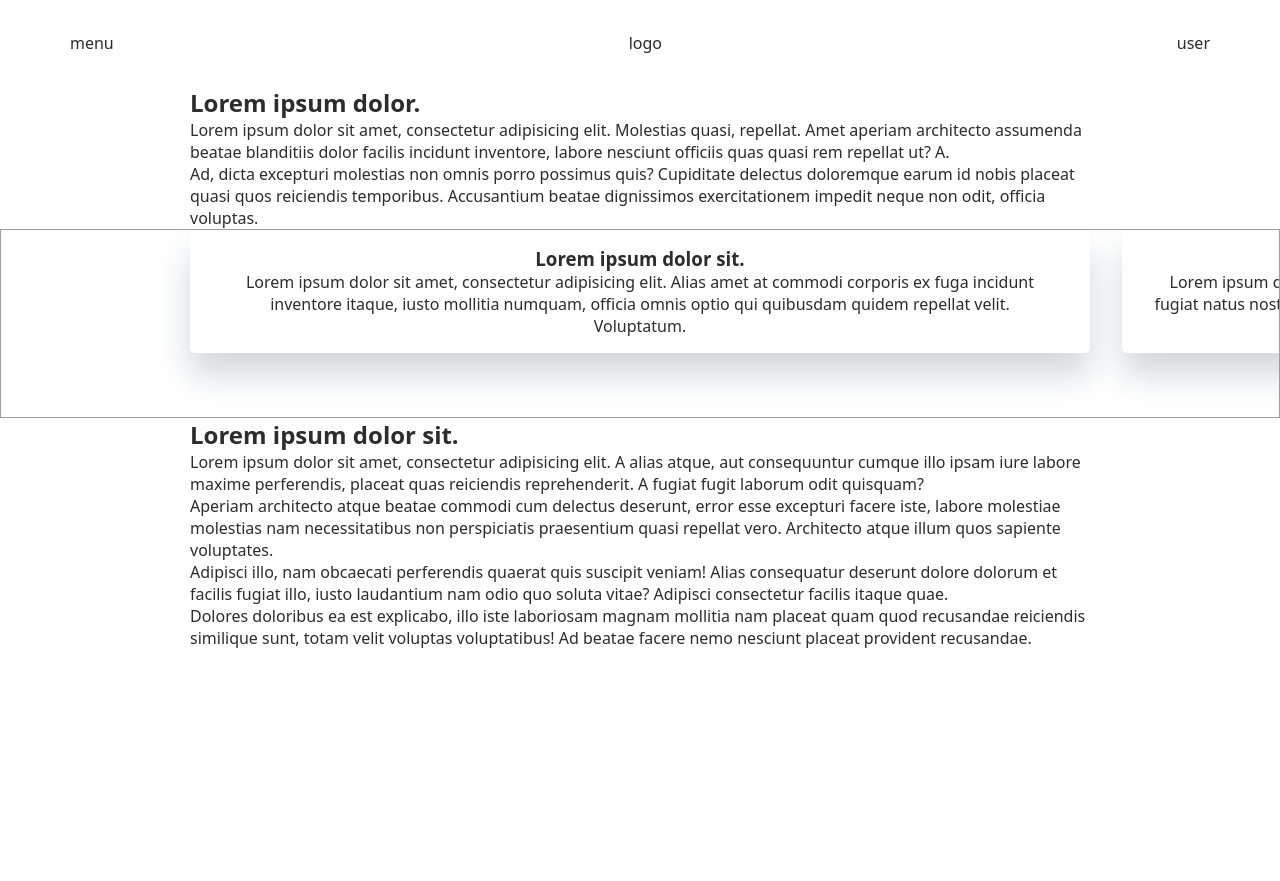
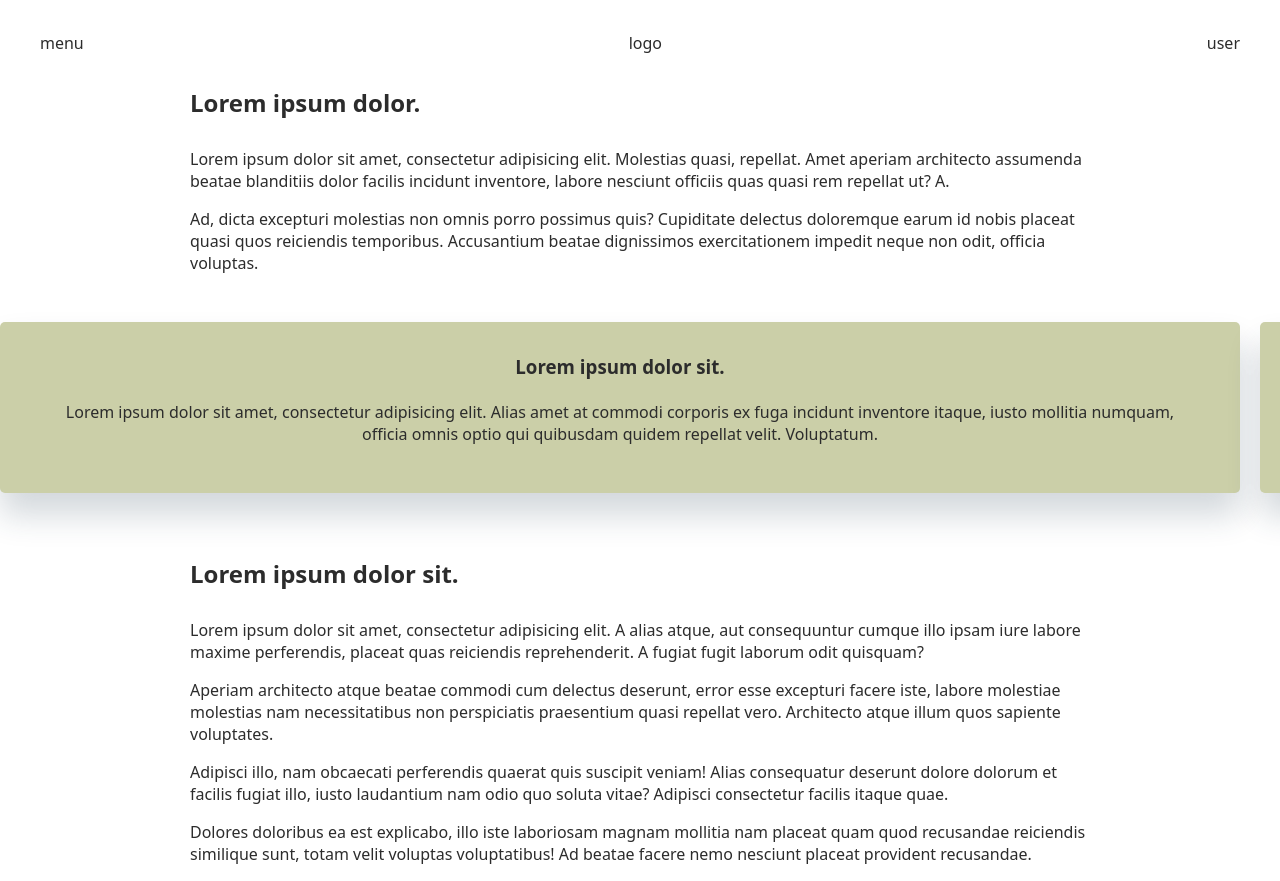
Before and after one commit to DenSerKo/Navegator, a Django app: page /test_css in a window 1280 px wide. Before the commit the page ends 648 px from the top, so only its background shows below. Run offline with Django 5.2, Linux system fonts and the light colour scheme.

Commit message:
better carousel

```diff
--- a/core/static/core/test_css.css
+++ b/core/static/core/test_css.css
@@ -1,5 +1,5 @@
 .content-grid {
-  --padding-inline: 70px;
+  --padding-inline: 20px;
   --content-max-width: 900px;
   --breakout-max-width: 1200px;
 
@@ -44,6 +44,14 @@
   padding: 0;
 }
 
+h1, h2, h3, h4, h5, h6 {
+    margin-bottom: 1.2em;
+}
+
+p {
+    margin-bottom: 1em;
+}
+
 body {
   font: 16px system-ui;
   color: #2c2c2c;
@@ -60,12 +68,12 @@ header {
 }
 
 .carousel-container {
-    min-width: 300px; /* Ширина карусели */
+    grid-column: full-width !important;
     overflow-x: scroll; /* Горизонтальная прокрутка */
     scroll-snap-type: x mandatory; /* Привязка к элементам */
     scrollbar-width: none; /* Скрыть полосу прокрутки (для Firefox) */
     -ms-overflow-style: none; /* Скрыть полосу прокрутки (для IE и Edge) */
-    border: 1px solid #9d9d9d;
+    padding-top: 2em;
     padding-bottom: 4em;
 }
 
@@ -77,17 +85,17 @@ header {
 /* Лента карусели */
 .carousel {
     display: flex;
-    gap: 2em;
+    gap: 20px;
 }
 
 /* Элементы карусели */
 .carousel-item {
-    min-width: 100%; /* Каждый элемент занимает всю ширину контейнера */
     text-align: center;
     -webkit-box-shadow: 0px 22px 33px 0px rgba(34, 60, 80, 0.2);
     -moz-box-shadow: 0px 22px 33px 0px rgba(34, 60, 80, 0.2);
     box-shadow: 0px 22px 33px 0px rgba(34, 60, 80, 0.2);
     scroll-snap-align: center; /* Привязка к центру при остановке прокрутки */
     border-radius: 5px;
-    padding: 1em 2em;
+    padding: 2em 3em;
+    background: #CBCFA8;
 }
--- a/core/templates/core/test_css.html
+++ b/core/templates/core/test_css.html
@@ -25,7 +25,7 @@
                 placeat quasi quos reiciendis temporibus. Accusantium beatae dignissimos exercitationem impedit neque non
                 odit, officia voluptas.</p>
         </section>
-        <div class="carousel-container full-width">
+        <div class="carousel-container">
             <div class="carousel">
                 <div class="carousel-item"><h3>Lorem ipsum dolor sit.</h3>
                     <p>Lorem ipsum dolor sit amet, consectetur adipisicing elit. Alias amet at commodi corporis ex fuga
@@ -60,6 +60,17 @@
 <script src="https://code.jquery.com/jquery-3.7.1.min.js" integrity="sha256-/JqT3SQfawRcv/BIHPThkBvs0OEvtFFmqPF/lYI/Cxo=" crossorigin="anonymous"></script><script src="https://cdn.jsdelivr.net/npm/swiper@11/swiper-bundle.min.js"></script>
     <script type="text/javascript">
         $(document).ready(function() {
+            let itemWidth = $(window).width() - 20 * 2;
+            $('.carousel-item').each(function() {
+                $(this).css('flex', `0 0 ${itemWidth}px`);
+            });
+            $(window).resize(function() {
+                itemWidth = $(window).width() - 20 * 2;
+                $('.carousel-item').each(function() {
+                    $(this).css('flex', `0 0 ${itemWidth}px`);
+                });
+            });
+
             /*let rotatingBlock = $('.rotating-block');
             let element = document.querySelector('.rotating-container');
             let beforeStyles = window.getComputedStyle(element, '::before');
@@ -105,9 +116,8 @@
                 }
 
                 updateCarousel(); // Обновляем карусель
-            });
-
-        })*/
+            });*/
+        })
     </script>
 </body>
 </html>
```
